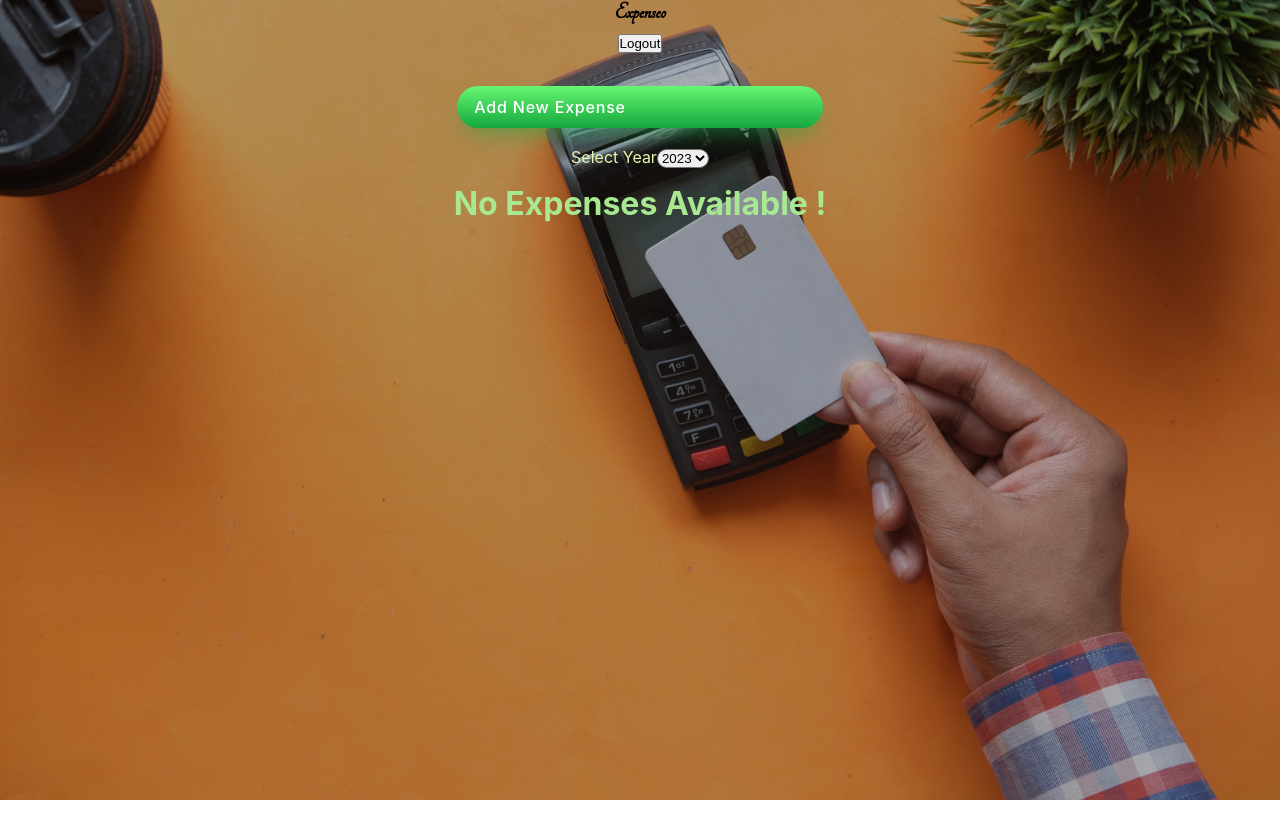
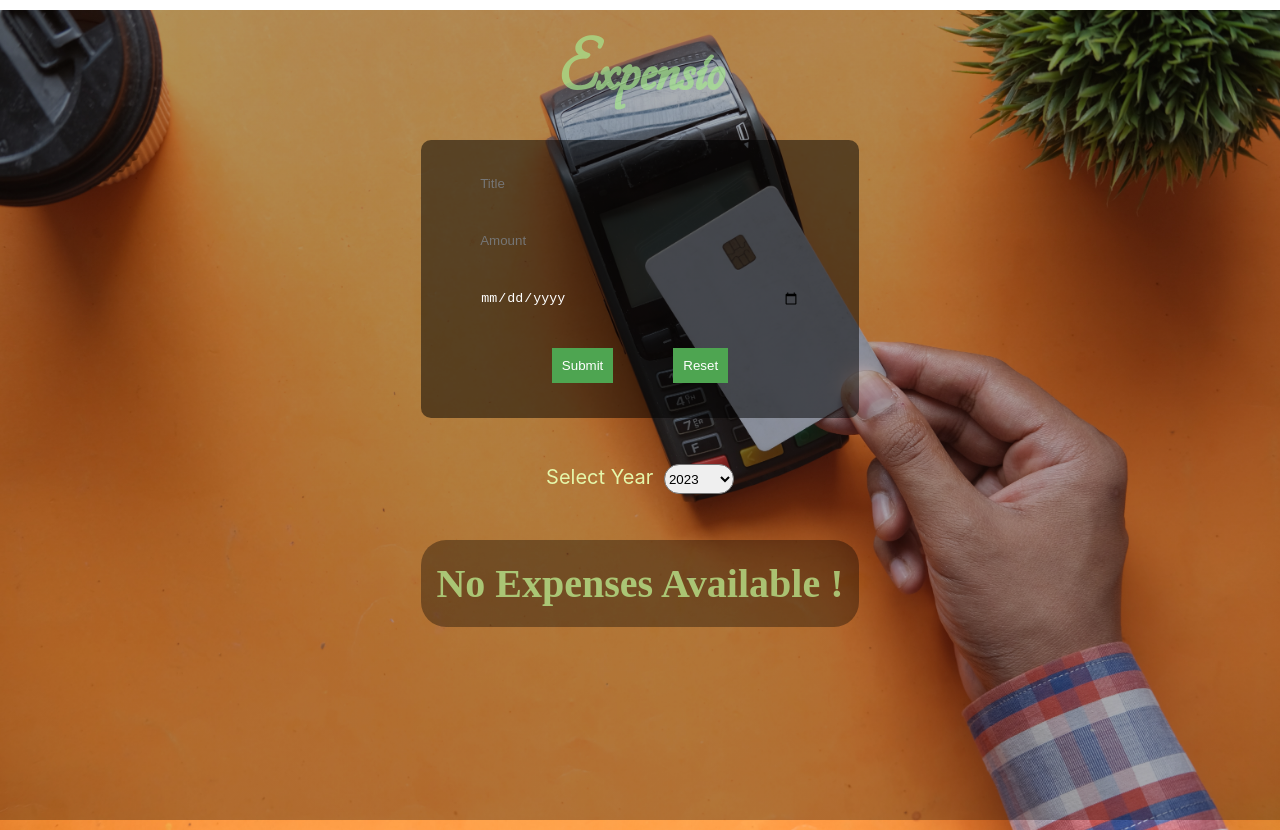
Before and after one commit to Riankk123/Expense-Tracker-Frontend, a React (Create React App) app: page /home in a window 1280 px wide. Before the commit the page ends 800 px from the top, so only its background shows below. Built offline with nearby package versions, Linux system fonts and the light colour scheme.

Commit message:
Improved some styling

```diff
--- a/src/App.css
+++ b/src/App.css
@@ -1,3 +1,5 @@
+@import url("https://fonts.googleapis.com/css?family=Tangerine");
+
 .App {
   text-align: center;
   display: flex;
@@ -5,3 +7,11 @@
   align-items: center;
   justify-content: center;
 }
+
+h1 {
+  color: #a8e890;
+  text-align: center;
+  font-family: "Tangerine", serif;
+  font-size: 80px;
+  opacity: 0.7;
+}
--- a/src/App.js
+++ b/src/App.js
@@ -1,4 +1,3 @@
-import ExpensesAndForm from "./Components/ExpensesAndForm/ExpensesAndForm";
 import "./App.css";
 import { useDispatch, useSelector } from "react-redux";
 import { useEffect, useCallback } from "react";
@@ -6,6 +5,7 @@ import { expenseAction } from "./Store/expenses";
 import Navbar from "./Components/Navbar/Navbar";
 import Login from "./Components/Authentication/Login";
 import { Routes, Route } from "react-router-dom";
+import ExpensesAndForm from './Components/ExpensesAndForm/ExpensesAndForm';
 const App = () => {
   const expenses = useSelector((state) => state.expense.expenses);
   const isChanged = useSelector((state) => state.expense.changed);
@@ -56,7 +56,7 @@ const App = () => {
   }, [dispatch, getExpense]);
   return (
     <div className="App">
-      <Navbar />
+      <h1>Expensio</h1>
       <Routes>
         <Route path="/" element={<Login />} />
         <Route path="/home" element={<ExpensesAndForm />} />
--- a/src/Components/Authentication/Login.css
+++ b/src/Components/Authentication/Login.css
@@ -7,6 +7,7 @@
   background: rgba(0, 0, 0, 0.5);
   padding: 20px 15px;
   min-height: 250px;
+  margin-top: 80px;
 }
 
 input {
--- a/src/Components/ExpenseFilter/ExpenseFilter.css
+++ b/src/Components/ExpenseFilter/ExpenseFilter.css
@@ -1,9 +1,13 @@
 .tcolor {
   color: #e5f7ab;
+  font-size: 20px;
 }
 .container-filter {
   margin: 1rem;
 }
 .fcolor {
-  border-radius: 20px;
+  border-radius: 15px;
+  margin-left: 5px;
+  width: 70px;
+  height: 30px;
 }
--- a/src/Components/ExpenseFilter/ExpenseFilter.js
+++ b/src/Components/ExpenseFilter/ExpenseFilter.js
@@ -5,7 +5,7 @@ const ExpenseFilter = (props) => {
   };
   return (
     <div className="container-filter">
-      <label className="tcolor">Select Year</label>
+      <label className="tcolor">Select Year </label>
       <select
         className="fcolor"
         value={props.selectedYear}
--- a/src/Components/ExpenseForm/ExpenseForm.js
+++ b/src/Components/ExpenseForm/ExpenseForm.js
@@ -40,7 +40,6 @@ const ExpenseForm = (props) => {
     setAmount("");
     setDate("");
     setTitle("");
-    props.changeEditingState();
   };
   return (
     // <form className="form-container" onSubmit={submitHandler}>
@@ -103,7 +102,7 @@ const ExpenseForm = (props) => {
         />
         <div className="button-flex-expense">
           <button onClick={submitHandler}>Submit</button>
-          <button onClick={changeEditState}>Cancel</button>
+          <button onClick={changeEditState}>Reset</button>
         </div>
       </div>
     </form>
--- a/src/Components/Expenses/ExpenseList.css
+++ b/src/Components/Expenses/ExpenseList.css
@@ -5,5 +5,11 @@
   align-items: center;
 }
 .no-expense {
+  font-family: 'Times New Roman', Times, serif;
   color: #a8e890;
+  font-size: 40px;
+  background: rgba(0, 0, 0, 0.5);
+  padding: 20px 15px;
+  min-height: 25px;
+  border-radius: 25px;
 }
--- a/src/Components/ExpensesAndForm/ExpensesAndForm.js
+++ b/src/Components/ExpensesAndForm/ExpensesAndForm.js
@@ -1,24 +1,11 @@
 import ExpenseList from "../Expenses/ExpenseList";
 import ExpenseForm from "../ExpenseForm/ExpenseForm";
 import "./ExpensesAndForm.css";
-import { useState } from "react";
 const ExpensesAndForm = (props) => {
-  const [isEditing, setIsEditing] = useState(false);
-  const editingToTrue = () => {
-    setIsEditing(true);
-  };
-  const editingToFalse = () => {
-    setIsEditing(false);
-  };
+
   return (
     <div className="head">
-      {isEditing && <ExpenseForm changeEditingState={editingToFalse} />}
-      {!isEditing && (
-        <button className="button-88" onClick={editingToTrue}>
-          Add New Expense
-        </button>
-      )}
-
+      <ExpenseForm />
       <ExpenseList />
     </div>
   );
```
Also changed, not shown: 1 other file (tests, documents, lock files or other folders).
